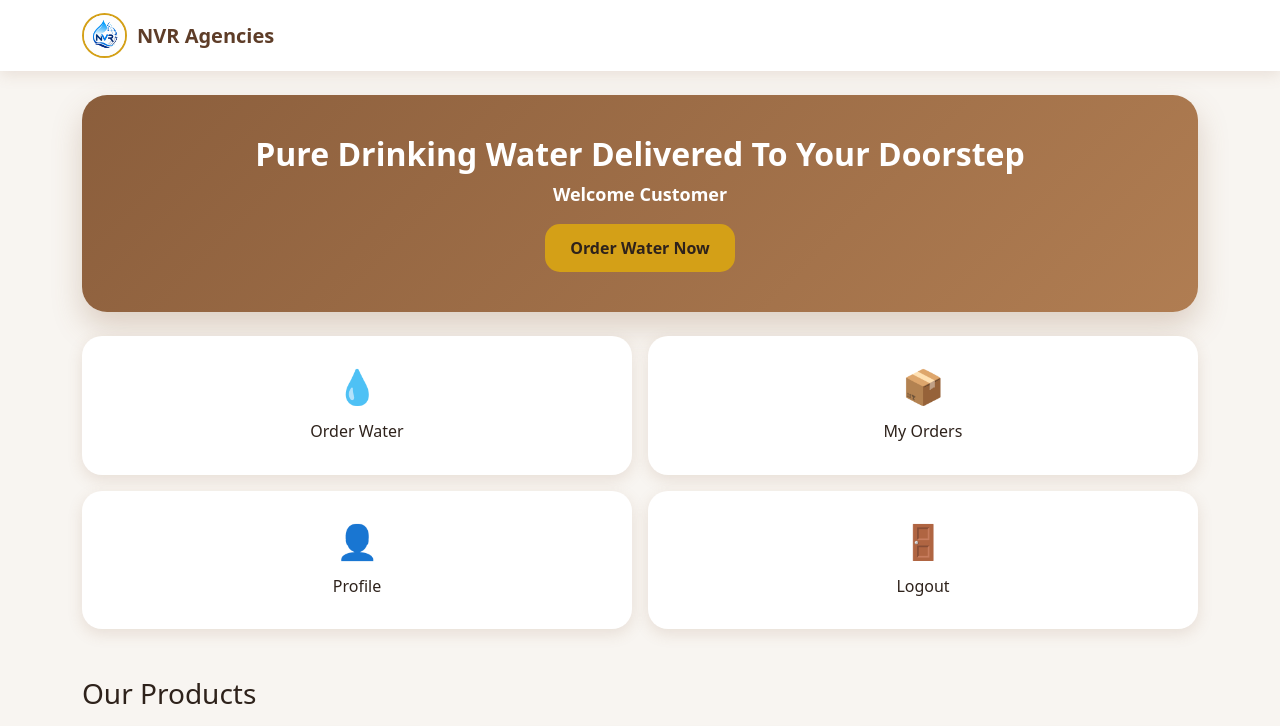
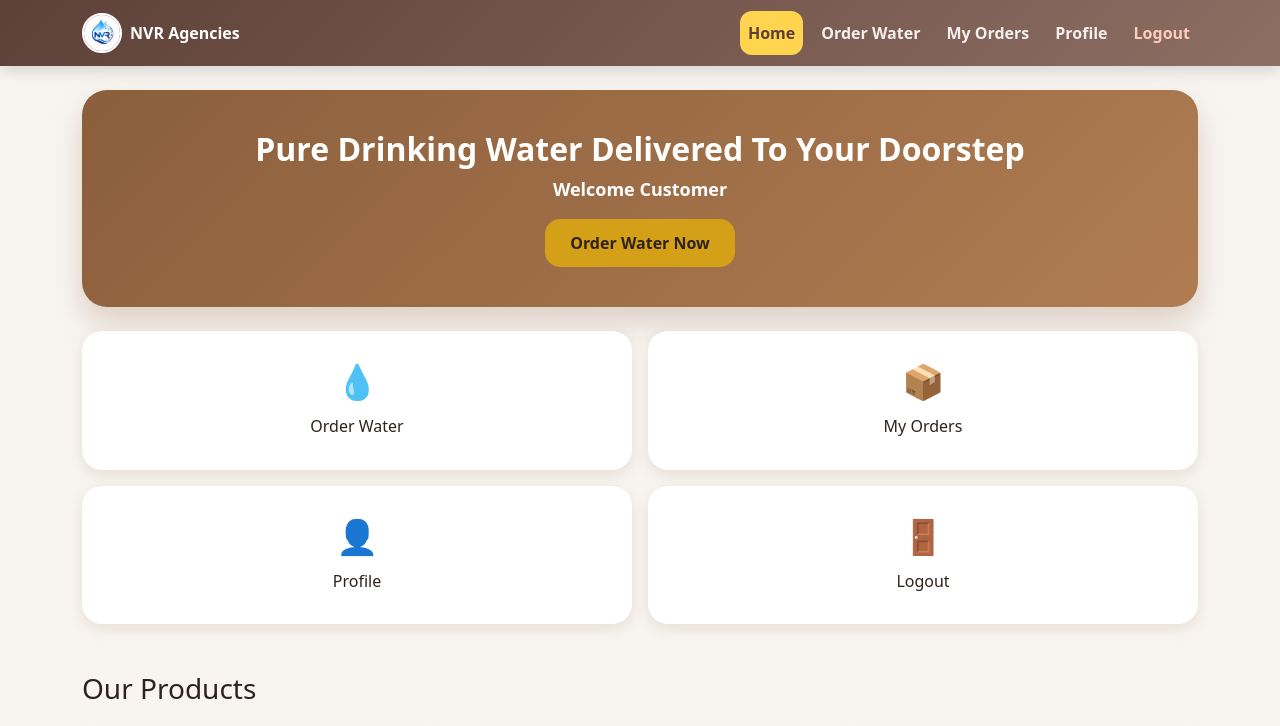
Before and after one commit to Devakumar96/NVR-Agencies-App, a plain HTML site: page index.html in a window 1280 px wide. Shown: the top 726 px of the page. Drawn offline with nearby package versions, Linux system fonts and the light colour scheme; no server answers.

Commit message:
nav link

```diff
--- a/css/style.css
+++ b/css/style.css
@@ -66,6 +66,7 @@
 body{
     background: var(--bg-main);
     color: var(--text-primary);
+    overflow-x:hidden;
 }
 
 .header{
@@ -1145,3 +1146,143 @@ body{
     }
 
 }
+
+.home-navbar {
+
+
+background: linear-gradient(
+    135deg,
+    #5d4037,
+    #8d6e63
+);
+
+box-shadow: 0 4px 15px rgba(0,0,0,0.15);
+
+
+}
+
+.nav-logo-img {
+
+
+width: 40px;
+height: 40px;
+border-radius: 50%;
+object-fit: cover;
+border: 2px solid #fff;
+
+
+}
+
+.brand-name {
+
+
+color: #fff;
+font-size: 1rem;
+font-weight: 700;
+
+
+}
+@media(max-width:576px){
+
+    .brand-name{
+        font-size:0.9rem;
+    }
+
+}
+
+.navbar .container{
+    display:flex;
+    align-items:center;
+    justify-content:space-between;
+}
+.navbar-nav .nav-link {
+
+
+color: rgba(255,255,255,0.9);
+font-weight: 600;
+margin-left: 10px;
+padding: 10px 15px;
+border-radius: 12px;
+transition: all 0.3s ease;
+
+
+}
+
+.navbar-nav .nav-link:hover {
+
+
+background: rgba(255,255,255,0.15);
+color: #ffd54f;
+
+
+}
+
+.navbar-nav .nav-link.active {
+
+
+background: #ffd54f;
+color: #5d4037 !important;
+
+
+}
+
+.logout-link {
+
+
+color: #ffccbc !important;
+
+
+}
+
+.logout-link:hover {
+
+
+background: #d32f2f !important;
+color: white !important;
+
+
+}
+
+.navbar-toggler {
+
+padding:4px 8px;
+margin-left:auto;
+border: none;
+box-shadow: none !important;
+
+
+}
+
+.navbar-toggler-icon {
+
+
+filter: brightness(0) invert(1);
+
+
+}
+
+@media (max-width: 991px) {
+
+
+.navbar-collapse {
+
+    margin-top: 10px;
+    background: rgba(255,255,255,0.08);
+    border-radius: 15px;
+    padding: 10px;
+}
+
+.navbar-nav .nav-link {
+        text-align:center;
+        padding:12px;
+        margin:4px 0;
+        border-radius:10px;
+}
+
+.brand-name {
+
+    font-size: 1rem;
+}
+
+
+}
--- a/index.html
+++ b/index.html
@@ -20,27 +20,89 @@
 
     <nav class="navbar navbar-expand-lg home-navbar sticky-top">
 
+
 <div class="container">
 
     <a class="navbar-brand d-flex align-items-center" href="#">
 
-                <div class="nav-logo">
-
-                    <img src="assets/images/nvr-logo.jpeg"
+        <img
+            src="assets/images/nvr-logo.jpeg"
             alt="NVR Agencies"
             class="nav-logo-img">
 
-                </div>
-
-                <span class="brand-name">
+        <span class="brand-name ms-2">
             NVR Agencies
         </span>
 
     </a>
 
+    <button
+        class="navbar-toggler"
+        type="button"
+        data-bs-toggle="collapse"
+        data-bs-target="#navbarMenu"
+        aria-controls="navbarMenu"
+        aria-expanded="false">
+
+        <span class="navbar-toggler-icon"></span>
+
+    </button>
+
+    <div
+        class="collapse navbar-collapse"
+        id="navbarMenu">
+
+        <ul class="navbar-nav ms-auto">
+
+            <li class="nav-item">
+                <a class="nav-link active" href="index.html">
+                    Home
+                </a>
+            </li>
+
+            <li class="nav-item">
+                <a class="nav-link" href="order.html">
+                    Order Water
+                </a>
+            </li>
+
+            <li class="nav-item">
+                <a class="nav-link" href="orders.html">
+                    My Orders
+                </a>
+            </li>
+
+            <li class="nav-item">
+                <a class="nav-link" href="profile.html">
+                    Profile
+                </a>
+            </li>
+
+            <li class="nav-item">
+                <a
+                    class="nav-link logout-link"
+                    href="#"
+                    id="logoutBtn">
+
+                    Logout
+
+                </a>
+            </li>
+
+        </ul>
+
     </div>
 
+</div>
+
+
 </nav>
+
+
+
+
+    </nav>
+
 
     <!-- HERO SECTION -->
 
@@ -265,7 +327,7 @@
     </footer>
 
     <script type="module" src="js/home.js"></script>
-
+    <script src="https://cdn.jsdelivr.net/npm/bootstrap@5.3.8/dist/js/bootstrap.bundle.min.js"></script>
 </body>
 
 </html>
```
Also changed, not shown: login.html (+1 -1 lines), js/login.js (line endings or trailing spaces). Lines whose indentation alone changed are shown as unchanged.
